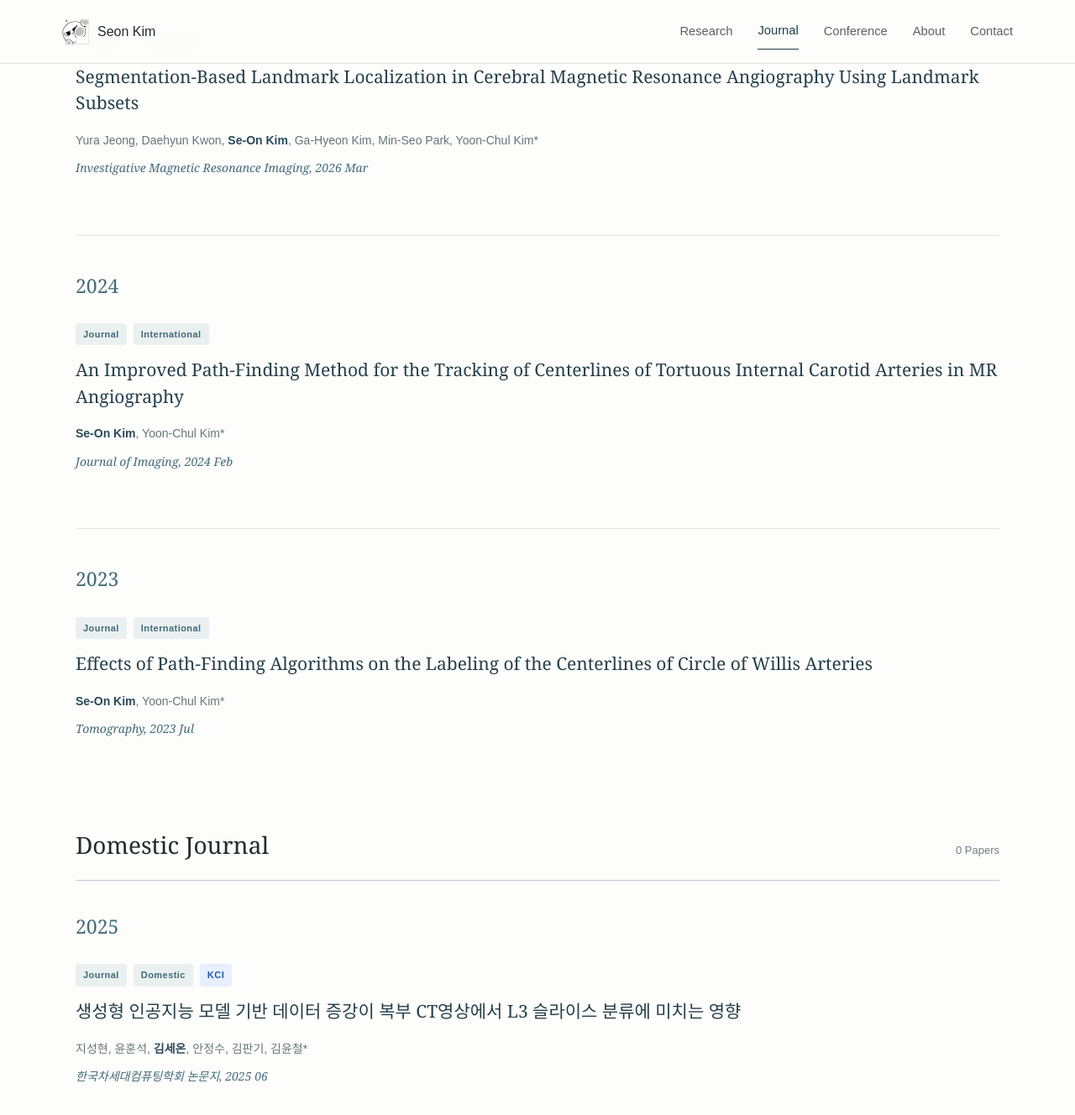
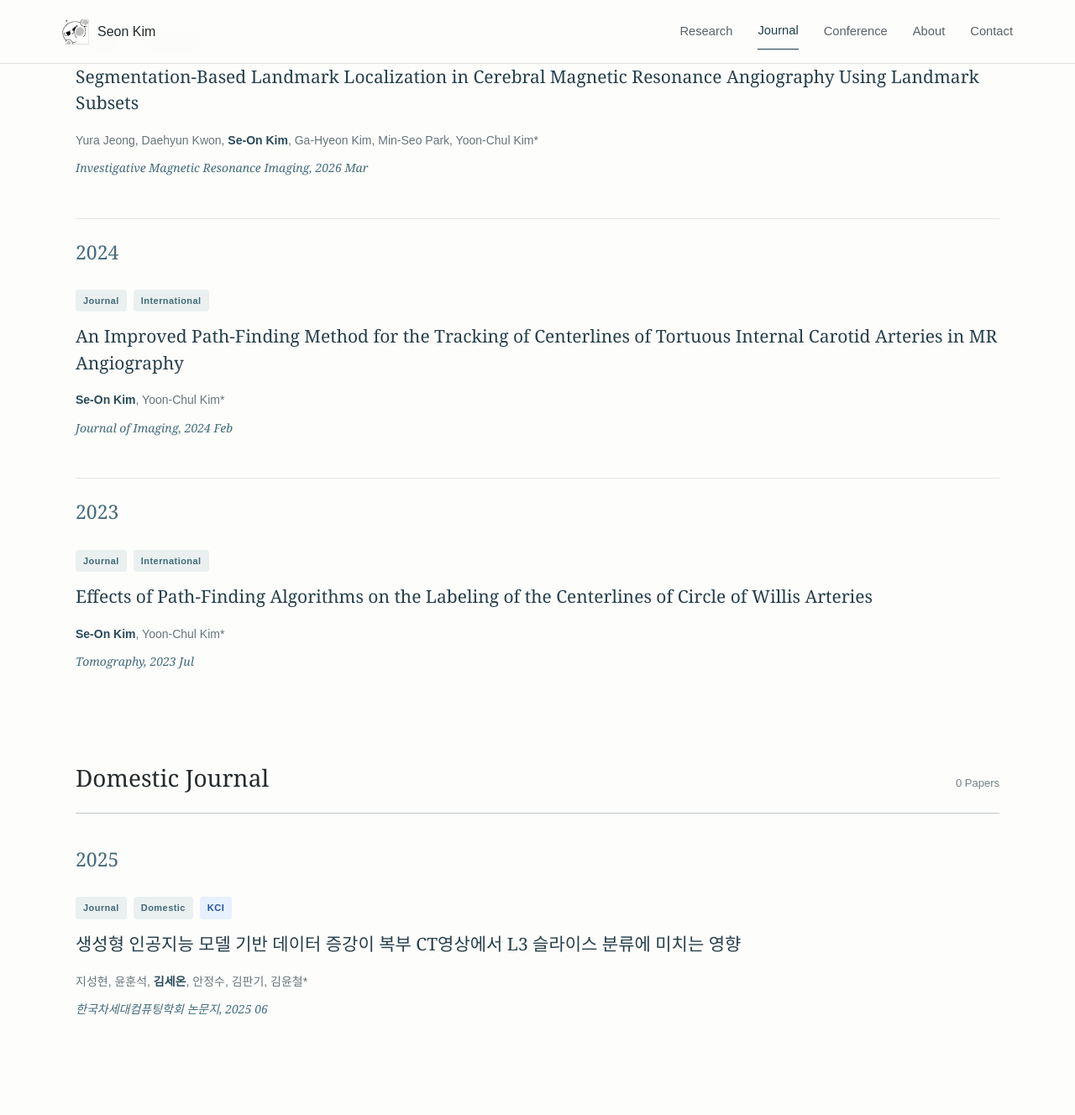
Before and after one commit to KSO012/KSO012.github.io, a Jekyll site: the page built from journal.md, in a window 1280 px wide and 1400 px high, scrolled down 1309 px. Shown: the top 1328 px of the window at 84% size. Built offline with Jekyll 4.4.1, drawn with Linux system fonts in a browser that asks for light colours.

Commit message:
Update style.css

```diff
--- a/assets/style.css
+++ b/assets/style.css
@@ -283,6 +283,6 @@ html {
 /* 연도와 연도 사이에만 구분선 추가 */
 .journal-year-group + .journal-year-group {
   border-top: 1px solid #e1e6e5;
-  padding-top: 40px;
-  margin-top: 40px;
+  padding-top: 20px;
+  margin-top: 20px;
 }
```
